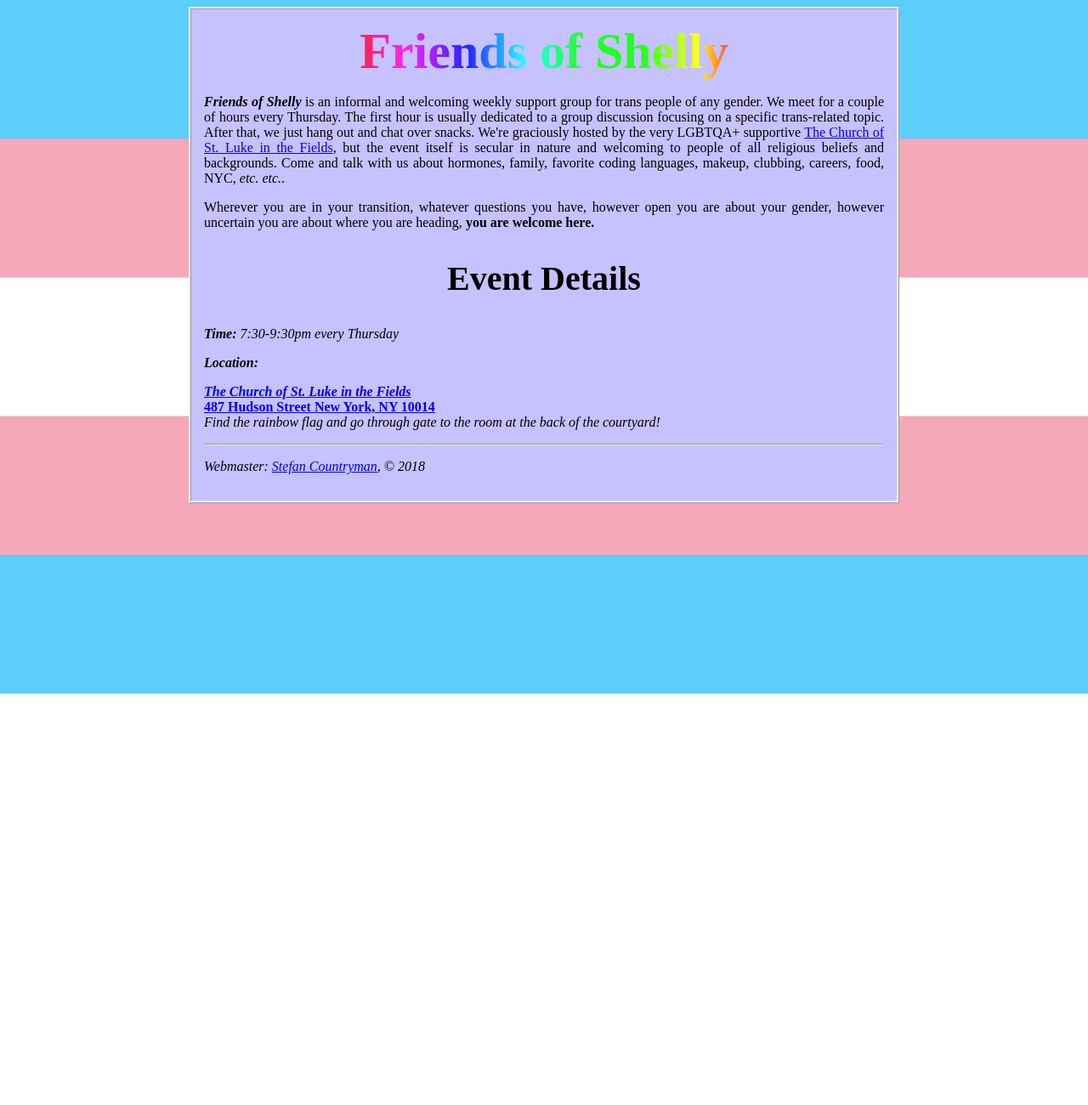
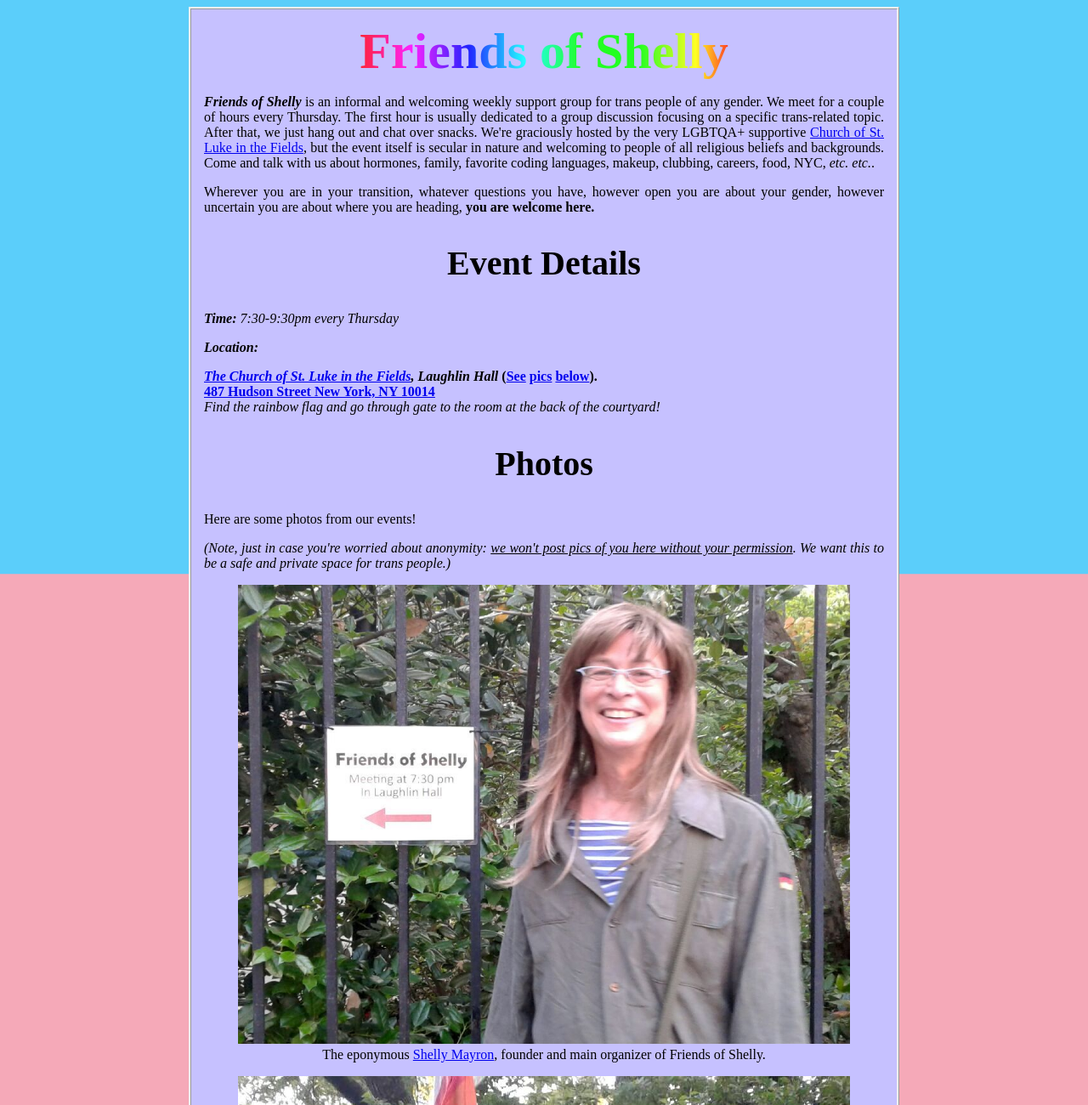
Before and after one commit to friends-of-shelly/friends-of-shelly.github.io, a plain HTML site: page index.html in a window 1280 px wide. Shown: the top 1300 px of the page at 85% size. Before the commit the page ends 816 px from the top, so only its background shows below. Drawn offline with Linux system fonts and the light colour scheme; a web font is replaced by a local one.

Commit message:
add gallery

```diff
--- a/index.html
+++ b/index.html
@@ -9,9 +9,11 @@
        * https://commons.wikimedia.org/wiki/File:Transgender_Pride_flag.svg
        */
       body {
-        background-image: url("flag.svg");
+        background-image: url("pics/flag.svg");
         background-size: cover;
         min-height: 100vh;
+        padding: 0.5em;
+        margin: 0;
       }
 
       h1, h2 {
@@ -19,11 +21,19 @@
       }
 
       h1 {
-        font-size: 60px;
+        font-size: 3.75em;
       }
 
       h2 {
-        font-size: 40px;
+        font-size: 2.5em;
+      }
+
+      .gallery {
+        width: 100%;
+      }
+
+      .underline {
+        text-decoration: underline;
       }
 
       /* Rainbow title color taken from:
@@ -37,17 +47,18 @@
         background-clip: text;
         width: auto;
         margin: 0 auto;
-        padding: 0 10px;
+        padding: 0 0.1em;  /* this is calculated relative to the (large) font
+                              size of this element */
         display: inline;
       }
 
       .background {
         background-color: rgba(198, 193, 255, 1.0);
         border-style: ridge;
-        border-width: 3px;
+        border-width: 0.1875em;
         /* height: 100vh; */
         top: 0;
-        padding: 15px;
+        padding: 0.9375em;
       }
 
       p {
@@ -64,15 +75,17 @@
 
       .body-paragraphs {
         display: inline-block;
-        max-width: 800px;
+        max-width: 50em;
       }
     </style>
   </head>
   <body>
     <div class="center-contents">
       <div class="body-paragraphs background">
+
+        <!-- INTRO -->
         <div class="center-contents">
-          <h1 class="rainbow">
+          <h1 id="section-title" class="rainbow">
             Friends of Shelly
           </h1>
         </div>
@@ -83,7 +96,7 @@
           discussion focusing on a specific trans-related topic. After that, we
           just hang out and chat over snacks.  We're graciously hosted by the very
           LGBTQA+ supportive
-          <a href="https://stlukeinthefields.org/event/1154889-2018-06-07-friends-of-shelly">The Church of St. Luke in the Fields</a>,
+          <a href="https://stlukeinthefields.org/event/1154889-2018-06-07-friends-of-shelly">Church of St. Luke in the Fields</a>,
           but the event itself is secular in nature and welcoming to people of all
           religious beliefs and backgrounds.
           Come and talk with us about hormones, family, favorite coding
@@ -94,14 +107,21 @@
           open you are about your gender, however uncertain you are about where you
           are heading, <strong>you are welcome here.</strong>
         </p>
-        <h2>Event Details</h2>
+
+        <!-- EVENT DETAILS -->
+        <h2 id="section-details">Event Details</h2>
         <p><strong><em>Time:</em></strong> <em>7:30-9:30pm every Thursday</em></p>
         <p><strong><em>Location:</em></strong></p>
         <p>
           <strong>
             <em>
-              <a href="https://stlukeinthefields.org/event/1154889-2018-06-07-friends-of-shelly">The Church of St. Luke in the Fields</a><br>
+              <a href="https://stlukeinthefields.org/event/1154889-2018-06-07-friends-of-shelly">The Church of St. Luke in the Fields</a>,
+              Laughlin Hall
             </em>
+            (<a href="#pic-shelly">See</a>
+            <a href="#pic-entrance">pics</a>
+            <a href="#pic-courtyard">below</a>).
+            <br>
             <a href="https://www.google.com/maps/place/The+Church+of+St.+Luke+in+the+Fields/@40.7325862,-74.0067038,15z/data=!4m5!3m4!1s0x0:0x87a8c54d863b2586!8m2!3d40.7325862!4d-74.0067038" title="487 Hudson Street New York, NY 10014">487 Hudson Street New York, NY 10014</a><br>
           </strong>
           <em>
@@ -109,6 +129,42 @@
             the courtyard!
           </em>
         </p>
+
+        <!-- PHOTOS -->
+        <h2 id="section-photos">Photos</h2>
+        <p>Here are some photos from our events!</p>
+        <p>
+          <em>
+            (Note, just in case you're worried about anonymity:
+            <span class="underline">we won't post pics of you here without your permission</span>.
+            We want this to be a safe and private space for trans people.)
+          </em>
+        </p>
+        <figure id="pic-shelly">
+          <img src="pics/shelly.jpg" alt="Shelly Mayron, founder" class="gallery">
+          <figcaption>
+            The eponymous
+            <a href="http://www.affordablepermanentelectrolysis.com/">Shelly Mayron</a>,
+            founder and main organizer of Friends of Shelly.
+          </figcaption>
+        </figure>
+        <figure id="pic-entrance">
+          <img src="pics/entrance.jpg" alt="Gay pride flag at the entrance" class="gallery">
+          <figcaption>
+            The gay pride flag hanging just above the entrance to the courtyard
+            on Hudson St. (by the intersection with Christopher St.).
+          </figcaption>
+        </figure>
+        <figure id="pic-courtyard">
+          <img src="pics/courtyard.jpg" alt="The courtyard; meeting at the back" class="gallery">
+          <figcaption>
+            The courtyard just inside the entrance to St. Luke's. Laughlin Hall
+            is the building in the background (the entrance is in the middle of
+            the photo behind some trees).
+          </figcaption>
+        </figure>
+
+        <!-- WEBMASTER CREDITS -->
         <hr>
         <p>
           <em>
```
Also changed, not shown: pics/courtyard.jpg (added), pics/entrance.jpg (added), pics/flag.svg (renamed from flag.svg), pics/shelly.jpg (added).
